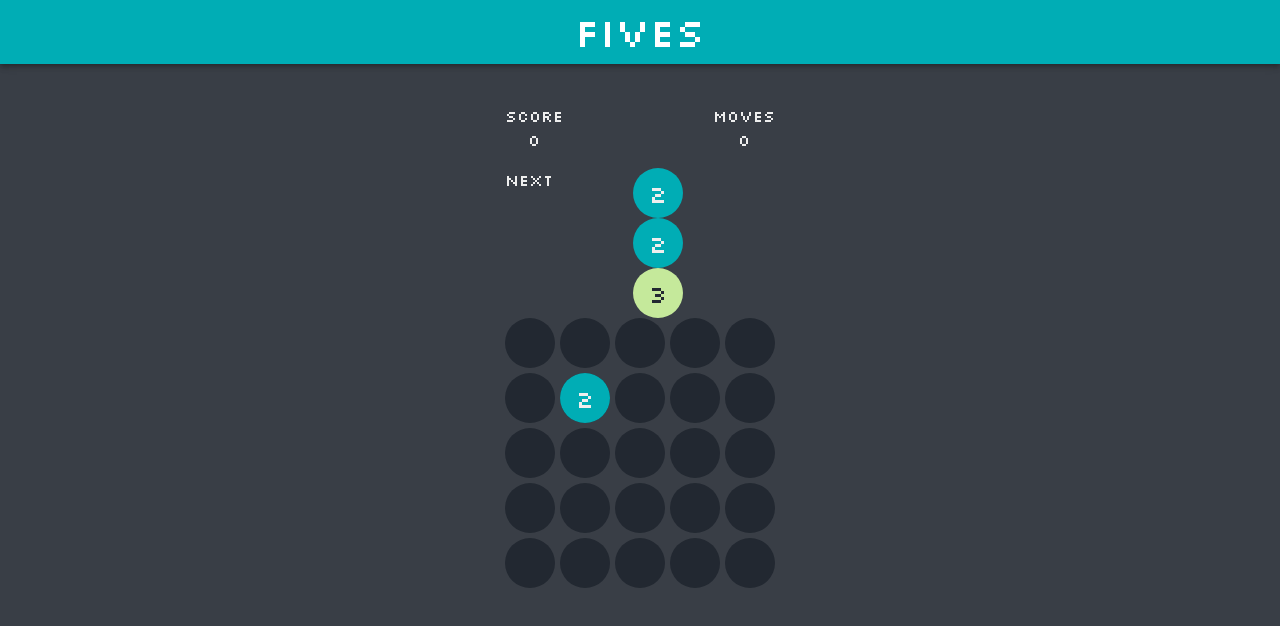
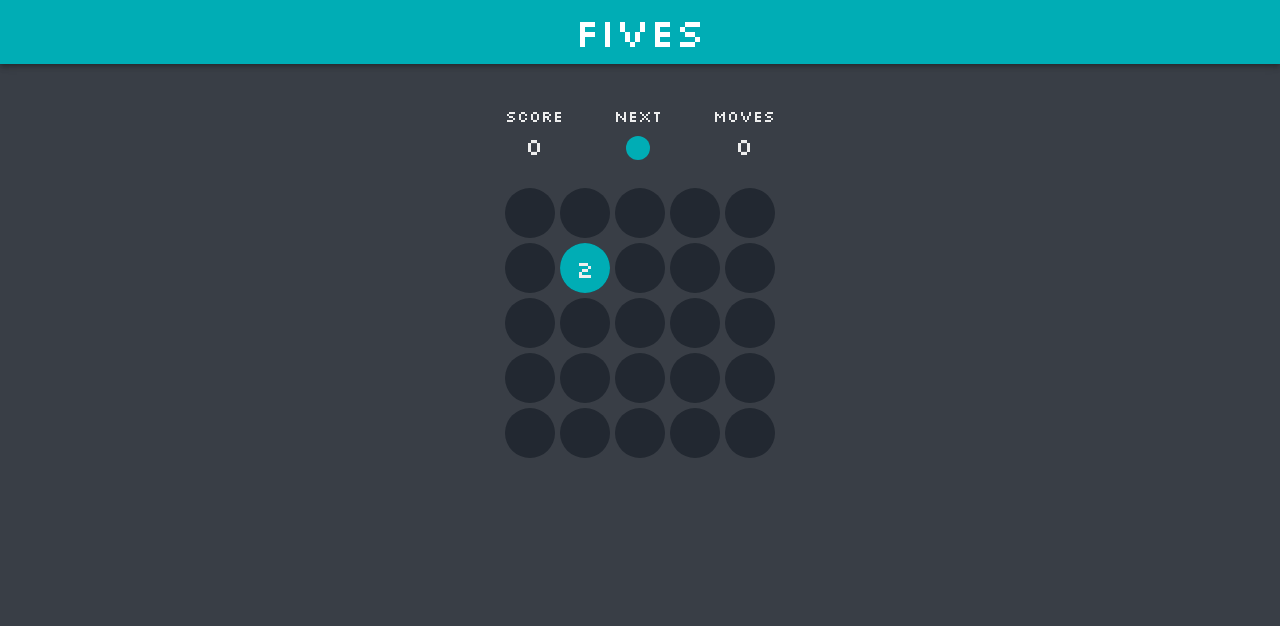
Before and after one commit to yaylinda/react-fives, a React (Create React App) app: page / in a window 1280 px wide. Both pictures are taken after a click on the button "NEW GAME". Shown: the top 626 px of the page. Built offline with nearby package versions, Linux system fonts and the light colour scheme.

Commit message:
more refactoring and styles

```diff
--- a/src/Game.tsx
+++ b/src/Game.tsx
@@ -1,87 +1,16 @@
-import { Box, Button, Typography } from "@mui/material";
+import { Box } from "@mui/material";
 import Board from "./Board";
+import GameButtons from "./GameButtons";
 import useGameStore from "./gameStore";
+import StatsBar from "./StatsBar";
 import { colors } from "./theme";
-import Tile from "./Tile";
-
-/**
- *
- * @param param0
- * @returns
- */
-const Stat = ({ label, value }: { label: string; value: string }) => {
-  return (
-    <Box>
-      <Typography>{label}</Typography>
-      <Typography sx={{ textAlign: "center" }}>{value}</Typography>
-    </Box>
-  );
-};
-
-/**
- *
- * @param param0
- * @returns
- */
-const StatsBar = ({ score, moves }: { score: number; moves: number }) => {
-  return (
-    <Box
-      sx={{
-        display: "flex",
-        flexDirection: "row",
-        justifyContent: "space-between",
-        gap: 10,
-        marginBottom: 2,
-      }}
-    >
-      <Stat label="Score" value={`${score}`} />
-      <Stat label="Moves" value={`${moves}`} />
-    </Box>
-  );
-};
-
-/**
- *
- * @param param0
- * @returns
- */
-const NextBar = ({ nextValues }: { nextValues: number[] }) => {
-  return (
-    <Box
-      sx={{
-        display: "flex",
-        flexDirection: "row",
-        gap: 10,
-      }}
-    >
-      <Typography>Next</Typography>
-      <Box>
-        {nextValues.map((v) => (
-          <Tile key={v} value={v} />
-        ))}
-      </Box>
-    </Box>
-  );
-};
 
 /**
  *
  * @returns
  */
 function Game() {
-  const {
-    hasStarted,
-    isGameOver,
-    showGameOverDialog,
-    moves,
-    score,
-    merged,
-    generated,
-    nextValues,
-    move,
-    newGame,
-    closeGameOverDialog,
-  } = useGameStore();
+  const { hasStarted, isGameOver, newGame } = useGameStore();
 
   return (
     <Box
@@ -89,20 +18,15 @@ function Game() {
         display: "flex",
         flexDirection: "column",
         color: colors.LIGHT,
-        marginTop: 5,
         width: 270,
         marginRight: "auto",
         marginLeft: "auto",
+        marginTop: 5,
       }}
     >
-      <StatsBar score={score} moves={moves} />
-      <NextBar nextValues={nextValues} />
+      <StatsBar />
       <Board />
-      {(!hasStarted || isGameOver) && (
-        <Button variant="contained" onClick={newGame}>
-          <Typography>New Game</Typography>
-        </Button>
-      )}
+      <GameButtons />
     </Box>
   );
 }
--- /dev/null
+++ b/src/GameButtons.tsx
@@ -0,0 +1,31 @@
+import { Box, Button, Typography } from "@mui/material";
+import useGameStore from "./gameStore";
+import { colors } from "./theme";
+
+function GameButtons() {
+  const { hasStarted, isGameOver, newGame } = useGameStore();
+
+  if (!(!hasStarted || isGameOver)) {
+    return null;
+  }
+
+  return (
+    <Box
+      sx={{
+        marginTop: 3,
+        display: "flex",
+        justifyContent: "center",
+      }}
+    >
+      <Button
+        variant="contained"
+        onClick={newGame}
+        sx={{ backgroundColor: colors.BRAND, color: colors.LIGHT }}
+      >
+        <Typography>New Game</Typography>
+      </Button>
+    </Box>
+  );
+}
+
+export default GameButtons;
--- a/src/GameOverDialog.tsx
+++ b/src/GameOverDialog.tsx
@@ -26,14 +26,11 @@ const Transition = React.forwardRef(function Transition(
 
 function GameOverDialog() {
   const {
-    hasStarted,
-    isGameOver,
     showGameOverDialog,
     moves,
     score,
     merged,
     generated,
-    nextValues,
     move,
     newGame,
     closeGameOverDialog,
--- /dev/null
+++ b/src/StatsBar.tsx
@@ -0,0 +1,43 @@
+import { Box, Typography } from "@mui/material";
+import useGameStore from "./gameStore";
+import Tile from "./Tile";
+
+function StatsBar() {
+  const { hasStarted, moves, score, nextValue } = useGameStore();
+
+  if (!hasStarted) {
+    return null;
+  }
+
+  return (
+    <Box
+      sx={{
+        display: "flex",
+        flexDirection: "row",
+        justifyContent: "space-between",
+        marginBottom: 3,
+      }}
+    >
+      <Box>
+        <Typography>Score</Typography>
+        <Typography sx={{ textAlign: "center", fontSize: 24 }}>
+          {score}
+        </Typography>
+      </Box>
+      <Box
+        sx={{ display: "flex", flexDirection: "column", alignItems: "center" }}
+      >
+        <Typography sx={{ marginBottom: 1 }}>Next</Typography>
+        <Tile value={nextValue} hideValue />
+      </Box>
+      <Box>
+        <Typography>Moves</Typography>
+        <Typography sx={{ textAlign: "center", fontSize: 24 }}>
+          {moves}
+        </Typography>
+      </Box>
+    </Box>
+  );
+}
+
+export default StatsBar;
--- a/src/Tile.css
+++ /dev/null
@@ -1,94 +0,0 @@
-.tile {
-  height: 42px;
-  width: 42px;
-  border-radius: 50%;
-  display: flex;
-  justify-content: center;
-  align-items: center;
-  text-align: center;
-  font-size: 24px;
-  background-color: #EEEEEE;
-  color: #222831;
-  border: 4px solid;
-}
-
-.tile_2 {
-  height: 50px;
-  width: 50px;
-  background-color: #00ADB5;
-  color: #EEEEEE;
-  border: none;
-}
-
-.tile_3 {
-  height: 50px;
-  width: 50px;
-  background-color: #C5E99B;
-  color: #222831;
-  border: none;
-}
-
-.tile_5 {
-  border-color: #66c2a5;
-}
-
-.tile_10 {
-  border-color: #3288bd;
-}
-
-.tile_20 {
-  border-color: #5e4fa2;
-}
-
-.tile_40 {
-  border-color: #9e0142;
-}
-
-.tile_80 {
-  border-color: #d53e4f;
-}
-
-.tile_160 {
-  border-color: #f46d43;
-  font-size: 20px;
-}
-
-.tile_320 {
-  border-color: #fdae61;
-  font-size: 20px;
-}
-
-.tile_640 {
-  border-color: #fee08b;
-  font-size: 20px;
-}
-
-.tile_1280 {
-  border-color: #e6f598;
-  font-size: 14px;
-}
-
-.tile_2560 {
-  border-color: #abdda4;
-  font-size: 14px;
-}
-
-.tile_5120 {
-  border-color: #66c2a5;
-  font-size: 14px;
-}
-
-.tile_10240 {
-  border-color: #3288bd;
-  font-size: 10px;
-}
-
-.tile_20480 {
-  border-color: #5e4fa2;
-  font-size: 10px;
-}
-
-.tile_40960 {
-  border-color: #9e0142;
-  font-size: 10px;
-}
--- a/src/Tile.tsx
+++ b/src/Tile.tsx
@@ -1,13 +1,158 @@
 import { CellData } from "./types";
-import "./Tile.css";
-import classNames from "classnames";
+import { Box } from "@mui/material";
+import theme, { colors } from "./theme";
+import { SystemStyleObject } from "@mui/system";
+import { START_NUM_2, START_NUM_3 } from "./utils";
 
-function Tile({ value }: CellData) {
+/**
+ * Font sizes
+ */
+const DEFAULT_FONT_SIZE = 24;
+const THREE_DIGIT_FONT_SIZE = 20;
+const FOUR_DIGIT_FONT_SIZE = 14;
+const FIVE_DIGIT_FONT_SIZE = 10;
+
+/**
+ * Tile sizes
+ */
+const TILE_WITH_BORDER = 42;
+const TILE_WITHOUT_BORDER = 50;
+const BORDER_WIDTH = 4;
+
+/**
+ * Default tile styles
+ */
+const DEFAULT = {
+  height: TILE_WITH_BORDER,
+  width: TILE_WITH_BORDER,
+  borderRadius: "50%",
+  display: "flex",
+  justifyContent: "center",
+  alignItems: "center",
+  textAlign: "center",
+  fontSize: DEFAULT_FONT_SIZE,
+  backgroundColor: colors.LIGHT,
+  color: colors.DARK,
+  borderWidth: BORDER_WIDTH,
+  borderStyle: "solid",
+};
+
+/**
+ * Tile styles for different values
+ */
+const STYLES: { [key in string]: SystemStyleObject<typeof theme> } = {
+  tile_2: {
+    height: TILE_WITHOUT_BORDER,
+    width: TILE_WITHOUT_BORDER,
+    backgroundColor: colors.BRAND,
+    color: colors.LIGHT,
+    border: "none",
+  },
+  tile_3: {
+    height: TILE_WITHOUT_BORDER,
+    width: TILE_WITHOUT_BORDER,
+    backgroundColor: colors.ACCENT,
+    color: colors.DARK,
+    border: "none",
+  },
+  tile_5: {
+    borderColor: "#66c2a5",
+  },
+  tile_10: {
+    borderColor: "#3288bd",
+  },
+  tile_20: {
+    borderColor: "#5e4fa2",
+  },
+  tile_40: {
+    borderColor: "#9e0142",
+  },
+  tile_80: {
+    borderColor: "#d53e4f",
+  },
+  tile_160: {
+    borderColor: "#f46d43",
+    fontSize: THREE_DIGIT_FONT_SIZE,
+  },
+  tile_320: {
+    borderColor: "#fdae61",
+    fontSize: THREE_DIGIT_FONT_SIZE,
+  },
+  tile_640: {
+    borderColor: "#fee08b",
+    fontSize: THREE_DIGIT_FONT_SIZE,
+  },
+  tile_1280: {
+    borderColor: "#e6f598",
+    fontSize: FOUR_DIGIT_FONT_SIZE,
+  },
+  tile_2560: {
+    borderColor: "#abdda4",
+    fontSize: FOUR_DIGIT_FONT_SIZE,
+  },
+  tile_5120: {
+    borderColor: "#66c2a5",
+    fontSize: FOUR_DIGIT_FONT_SIZE,
+  },
+  tile_10240: {
+    borderColor: "#3288bd",
+    fontSize: FIVE_DIGIT_FONT_SIZE,
+  },
+  tile_20480: {
+    borderColor: "#5e4fa2",
+    fontSize: FIVE_DIGIT_FONT_SIZE,
+  },
+  tile_40960: {
+    borderColor: "#9e0142",
+    fontSize: FIVE_DIGIT_FONT_SIZE,
+  },
+};
+
+const SMALL_TILE_WITHOUT_BORDER = {
+  height: 24,
+  width: 24,
+};
+
+const SMALL_TILE_WITH_BORDER = {
+  height: 16,
+  width: 16,
+  borderWidth: 4,
+};
+
+/**
+ * Tile
+ *
+ * @param param0
+ * @returns
+ */
+function Tile({
+  value,
+  hideValue = false,
+}: {
+  value: number;
+  hideValue?: boolean;
+}) {
   if (!value) {
     return null;
   }
 
-  return <div className={classNames("tile", `tile_${value}`)}>{value}</div>;
+  const styles = [DEFAULT, STYLES[`tile_${value}`]];
+
+  const allStyles = () => {
+    if (!hideValue) {
+      return styles;
+    }
+
+    if (value === START_NUM_2 || value === START_NUM_3) {
+      styles.push(SMALL_TILE_WITHOUT_BORDER);
+    } else {
+      styles.push(SMALL_TILE_WITH_BORDER);
+    }
+
+    return styles;
+  };
+
+  return <Box sx={allStyles()}>{!hideValue && value}</Box>;
 }
 
 export default Tile;
--- a/src/gameStore.ts
+++ b/src/gameStore.ts
@@ -19,7 +19,7 @@ export interface GameState {
   moves: number;
   merged: { [key in number]: number };
   generated: { [key in number]: number };
-  nextValues: number[];
+  nextValue: number;
   move: (dir: MoveDirection) => void;
   newGame: () => void;
   closeGameOverDialog: () => void;
@@ -34,7 +34,7 @@ const useGameStore = create<GameState>()((set) => ({
   moves: 0,
   merged: {},
   generated: {},
-  nextValues: [],
+  nextValue: 0,
 
   /**
    *
@@ -57,7 +57,7 @@ const useGameStore = create<GameState>()((set) => ({
       const coords = getCoordinatesForNewCell(board, dir);
       if (coords != null) {
         usedNextValue = true;
-        const newValue = state.nextValues[0];
+        const newValue = state.nextValue;
         board[coords.row][coords.col] = { value: newValue };
 
         if (!state.generated[newValue]) {
@@ -86,9 +86,7 @@ const useGameStore = create<GameState>()((set) => ({
         score: state.score + score,
         merged: { ...state.merged },
         generated: { ...state.generated },
-        nextValues: usedNextValue
-          ? [state.nextValues[1], state.nextValues[2], randomCellValue()]
-          : [...state.nextValues],
+        nextValue: usedNextValue ? randomCellValue() : state.nextValue,
       };
     }),
 
@@ -120,7 +118,7 @@ const useGameStore = create<GameState>()((set) => ({
         score: 0,
         moves: 0,
         generated: { ...state.generated },
-        nextValues: [randomCellValue(), randomCellValue(), randomCellValue()], // TODO - 3 for now, maybe make this configurable
+        nextValue: randomCellValue(),
       };
     }),
 
```
